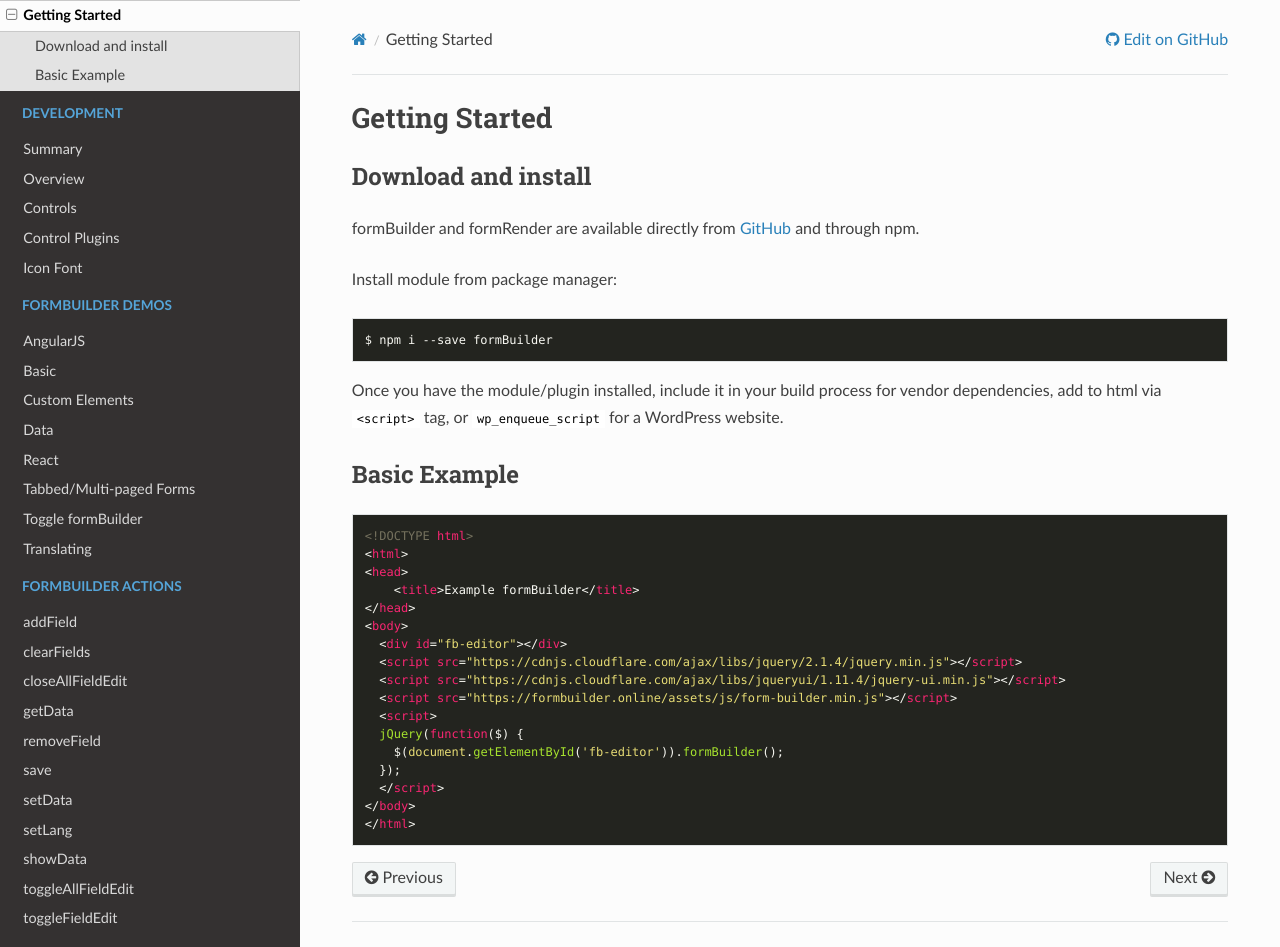
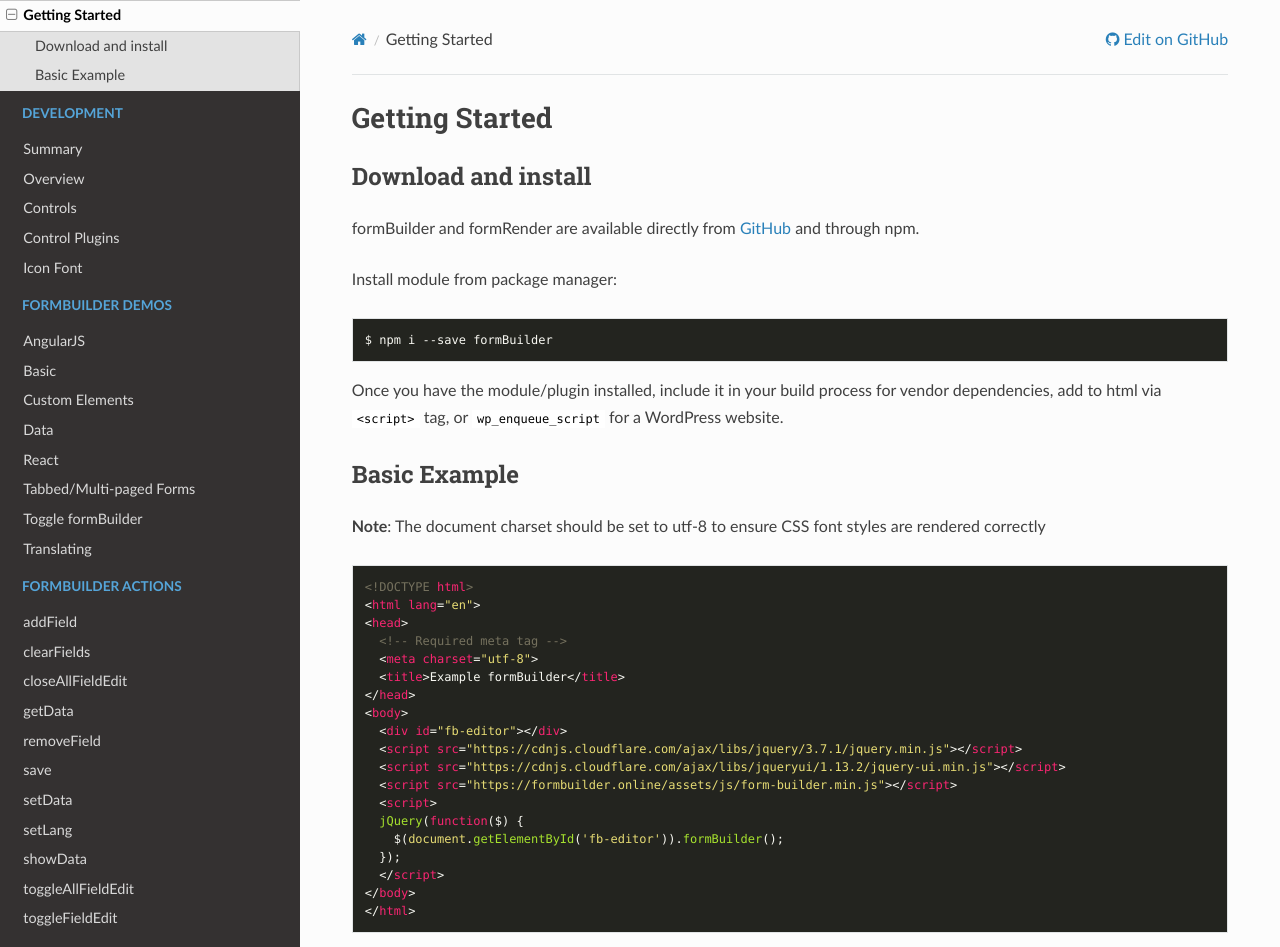
Before and after one commit to kevinchappell/formBuilder, an MkDocs documentation site: the page built from docs/getting-started.md, in a window 1280 px wide and 1219 px high. Shown: the top 947 px of the window. Built offline with MkDocs 1.6.1, drawn with Linux system fonts in a browser that asks for light colours; nearby versions of some CDN libraries; library files that are not in the unit come from our copies; comment, search, counter and statistics services are not loaded.

Commit message:
Update Getting Started documentation with a note about ensuring the charset for the document is set to utf-8 to ensure the CSS icon styles render correctly when the local charset is different

````diff
--- a/docs/getting-started.md
+++ b/docs/getting-started.md
@@ -14,16 +14,20 @@
 
 ## Basic Example
 
+**Note**: The document charset should be set to utf-8 to ensure CSS font styles are rendered correctly
+
 ```html
 <!DOCTYPE html>
-<html>
+<html lang="en">
 <head>
-    <title>Example formBuilder</title>
+  <!-- Required meta tag -->
+  <meta charset="utf-8">
+  <title>Example formBuilder</title>
 </head>
 <body>
   <div id="fb-editor"></div>
-  <script src="https://cdnjs.cloudflare.com/ajax/libs/jquery/2.1.4/jquery.min.js"></script>
-  <script src="https://cdnjs.cloudflare.com/ajax/libs/jqueryui/1.11.4/jquery-ui.min.js"></script>
+  <script src="https://cdnjs.cloudflare.com/ajax/libs/jquery/3.7.1/jquery.min.js"></script>
+  <script src="https://cdnjs.cloudflare.com/ajax/libs/jqueryui/1.13.2/jquery-ui.min.js"></script>
   <script src="https://formbuilder.online/assets/js/form-builder.min.js"></script>
   <script>
   jQuery(function($) {
````
